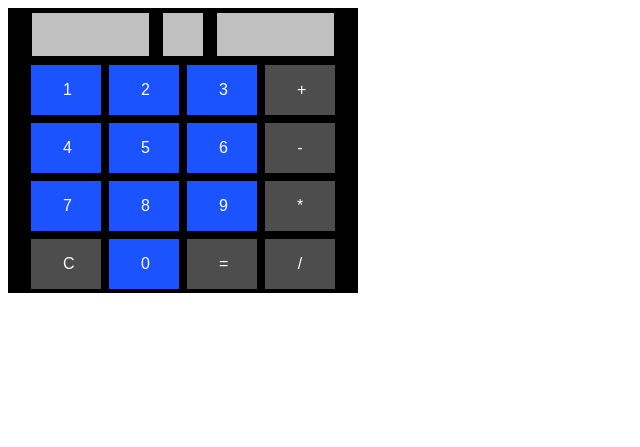
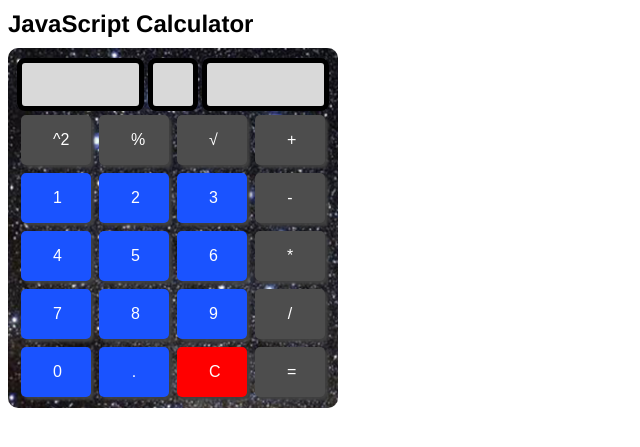
Before and after one commit to jphearse/codeup.dev, a PHP site: page /calculator.html in a window 1280 px wide. Shown: the top 447 px of the page, without its empty margins (0-640 px from the left). Run offline with PHP 8.4, Linux system fonts and the light colour scheme.

Commit message:
initial commit

```diff
--- a/public/calculator.html
+++ b/public/calculator.html
@@ -5,6 +5,7 @@
 	<link rel="stylesheet" href="/css/calculator.css">
 </head>
 <body>
+<h2>JavaScript Calculator</h2>
 <div id="background">
 <form id="calculator">
 <input id="input" type="text" name="left">
@@ -13,26 +14,30 @@
 
 </form>
 
+	<button class="oper">^2</button>
+	<button class="oper">%</button>
+	<button class="oper">√</button>
+	<button class="oper">+</button><br>
 
 	<button class="num">1</button>
 	<button class="num">2</button>
 	<button class="num">3</button>
-	<button class="oper">+</button><br>
+	<button class="oper">-</button><br>
 
 	<button class="num">4</button>
 	<button class="num">5</button>
 	<button class="num">6</button>
-	<button class="oper">-</button><br>
+	<button class="oper">*</button><br>
 
 	<button class="num">7</button>
 	<button class="num">8</button>
 	<button class="num">9</button>
-	<button class="oper">*</button><br>
+	<button class="oper">/</button><br>
 
+	<button  class="num">0</button>
+	<button class="num">.</button>
 	<button id="opClear">C</button>
-	<button  class="num">0</button>
-	<button id="opEqual">=</button>
-	<button class="oper">/</button>
+	<button id="opEqual">=</button><br>
 
 </div>
 <script>
@@ -43,15 +48,25 @@
 	var numberButtons = document.getElementsByClassName("num");
 	var operatorButtons = document.getElementsByClassName("oper");
 
-	var num = function (e){					//if the middle input is empty, if it has operator then puts numbers on right
+	var num = function (e){		//if the middle input is empty, if it has operator then puts numbers on right
 		if (inputMiddle.value == ""){
-        calculator.input.value += this.innerText;
+        		if (input.value.length < 8){
+        		calculator.input.value += this.innerText;
+        		}
 		} else {
-			calculator.inputRight.value += this.innerText;
+				if(inputMiddle.value == "√" || inputMiddle.value == "^2" || inputMiddle.value == "%"){
+					calculator.inputRight.value = '';
+					calculator.input.value += this.innerText;
+		} 		else{
+						if (inputRight.value.length < 8){
+						calculator.inputRight.value += this.innerText;
+        			}
+
+				}
 		}
    	}
    	var oper = function (e){
-            calculator.inputMiddle.value += this.innerText;
+            calculator.inputMiddle.value = this.innerText;
        }
 
 	for (var i = 0; i < numberButtons.length; i++) {		//adds event listener to all buttoms with class num
@@ -67,24 +82,8 @@
 			var left = parseFloat(input.value);
 			var right = parseFloat(inputRight.value);
 
-			function add (a, b){
-				var answer = a + b;
-				return answer;
-			}
-			function subtract (a, b){
-				var answer = a - b;
-				return answer;
-			}
-			function multiply (a, b){
-				var answer = a * b;
-				return answer;
-			}
-			function divide (a, b){
-				var answer = a / b;
-				return answer;
-			}
 			if (inputMiddle.value ==="+"){
-				input.value	= left + right;
+				input.value	= (left + right);
 				console.log(parseFloat(input.value));
 			}
 			if (inputMiddle.value ==="-"){
@@ -99,7 +98,18 @@
 				input.value	= left / right;
 				console.log(parseFloat(input.value));
 			}
-
+			if (inputMiddle.value ==="√"){
+				input.value = Math.sqrt(left);
+				console.log(parseFloat(input.value));
+			}
+			if (inputMiddle.value ==="^2"){
+				input.value	= (left*left);
+				console.log(parseFloat(input.value));
+			}
+			if (inputMiddle.value ==="%"){
+				input.value	= left/100;
+				console.log(parseFloat(input.value));
+			}
 			inputRight.value = "";
        }
 	var opEqual = document.getElementById("opEqual");
--- a/public/css/calculator.css
+++ b/public/css/calculator.css
@@ -1,43 +1,75 @@
+@keyframes animatedBackground {
+    from { background-position: 0 0; }
+    to { background-position: 100% 75%; }
+}
+
+button:focus {
+    outline:0;
+}
+input:focus{
+    outline:0;
+}
+h2{
+    font-family: helvetica;
+    margin-top: 10px;
+    margin-bottom: 10px;
+}
 .num, .oper, #opClear, #opEqual {
+    box-shadow: 3px 3px 3px #404040;
     background-color: #4d4d4d;
     border: none;
     color: white;
     padding: 15px 32px;
     text-align: center;
-    text-decoration: none;
-    display: inline-block;
     font-size: 16px;
     margin: 4px 2px;
     height: 50px;
     width: 70px;
+    border-radius: 5px
+}
+#opClear{
+    background-color: #ff0000;
 }
 .num{
     background-color: #1a53ff;
+
 }
 .num:hover{
     background-color: #0039e6;
 }
-#opAdd:hover, #opSubtract:hover, #opMultiply:hover, #opDivide:hover, #opClear:hover, #opEqual:hover{
+
+.oper:hover, #opEqual:hover{
     background-color: #333333;
 }
+#opClear:hover{
+    background-color: #e60000;
+}
 #inputMiddle{
-    background-color:#C0C0C0;
+    background-color: #d9d9d9;
     width: 20px;
     padding: 10px;
     border: solid 5px ;
     transition: border 0.3s;
     font-size: 20px;
+    border-radius: 8px;
 }
+
 #input, #inputRight {
-    background-color:#C0C0C0;
+    background-color:#d9d9d9;
     font-size: 20px;
     width: 97px;
     padding: 10px;
     border: solid 5px black;
     transition: border 0.3s;
+    border-radius: 8px;
 }
 #background{
     text-align: center;
-    width: 350px;
+    height: 350px;
+    width: 330px;
     background-color: #000000;
+    padding-top: 10px;
+    border-radius: 10px;
+    background-image: url("/img/space2.jpg");
+    animation: animatedBackground 25s linear infinite;
 }
```
Also changed, not shown: public/debugging-Aug9.html (added, +32 -0 lines), public/js/debugging-Aug9.js (added, +48 -0 lines), public/img/pizza-8bit.jpg (added), public/img/space2.jpg (added), public/img/space3.jpg (added), public/img/stars.jpg (added), public/img/stars2.jpg (added).
